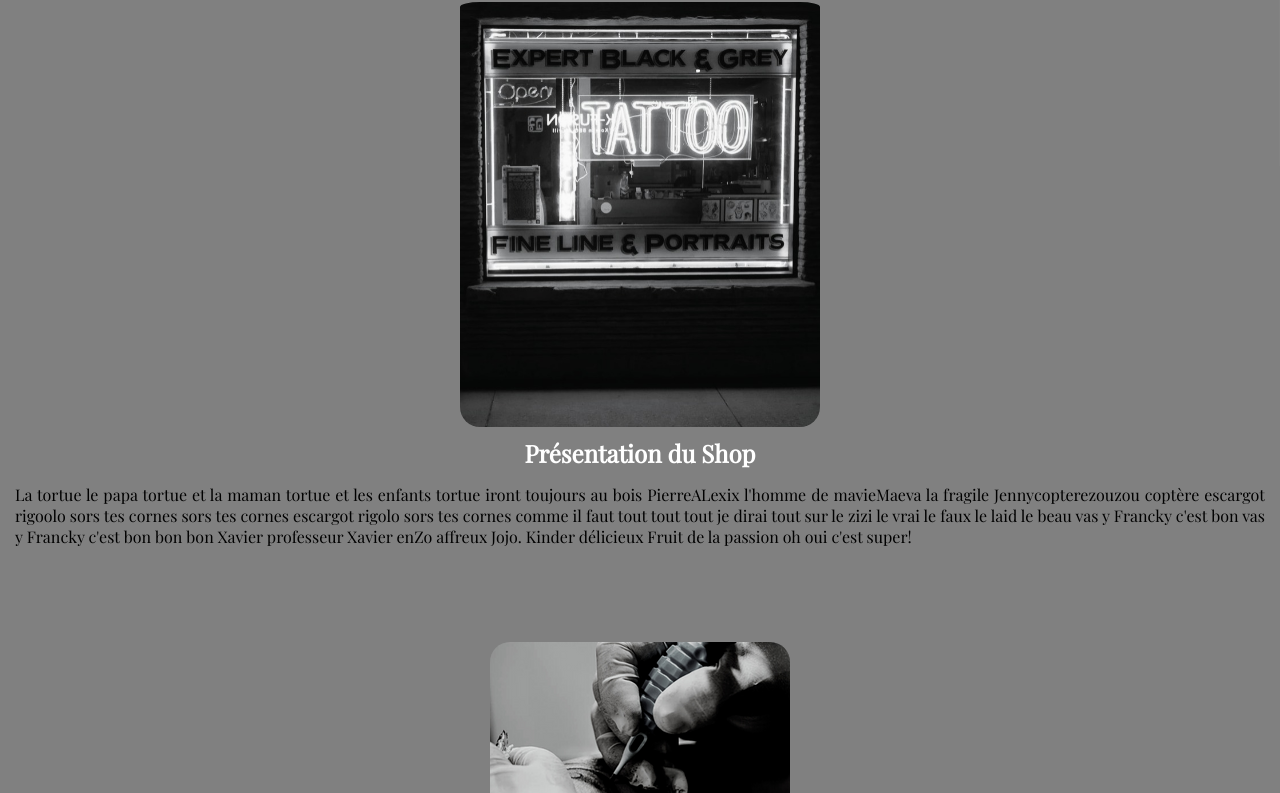
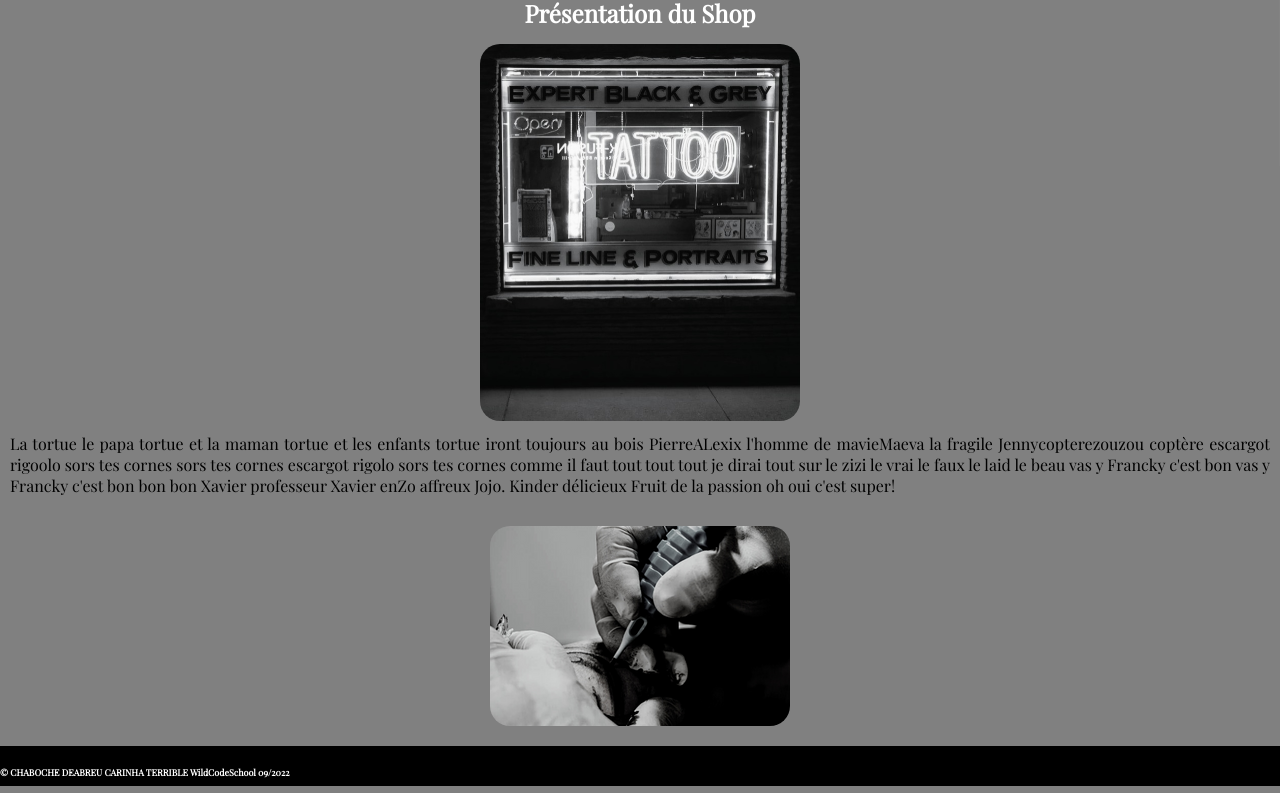
Before and after one commit to deabreudavid/Project1TatooShop, a website: page index.html in a window 1280 px wide. Shown: the part 108-901 px from the top of the page. Drawn offline with nearby package versions, Linux system fonts and the light colour scheme; a web font is replaced by a local one.

Commit message:
rectification title

```diff
--- a/css/faq.css
+++ b/css/faq.css
@@ -15,13 +15,10 @@ body {
 
 #FAQ h1 {
     font-family: 'Playfair Display', serif;
+    margin-top: 10px;
 }
 
-h1 {
-    text-align: center;
-    margin: 2rem 0;
-    font-size: 20px;
-}
+
 
 .accordeon {
     width: 90%;
--- a/index.html
+++ b/index.html
@@ -47,8 +47,9 @@
 
     </header>
     <section id="presentation">
+        <h1>Présentation du Shop</h1>
         <img src="images/presentation.jpeg" alt="">
-        <h1>Présentation du Shop</h1>
+
         <p> La tortue le papa tortue et la maman tortue
             et les enfants tortue iront toujours au bois
             PierreALexix l'homme de mavieMaeva la fragile Jennycopterezouzou
--- a/style.css
+++ b/style.css
@@ -37,7 +37,6 @@ body {
     display: flex;
     margin-bottom: 25px;
 
-
 }
 
 h1 {
@@ -47,6 +46,7 @@ h1 {
     display: flex;
     padding-top: 0px;
     font-family: 'Ribeye', cursive;
+    margin: 30px auto;
 }
 
 .navbar {
@@ -147,18 +147,21 @@ a:visited {
 #presentation h1 {
     font-family: 'Playfair Display', serif;
     margin-top: 10px;
+    margin-bottom: 0%;
 }
 
 #presentation img {
-    width: 360px;
+    width: 320px;
     border-radius: 20px;
-    padding-top: 15px;
+    margin-top: 15px;
+    margin-bottom: 10px;
     border-left-width: 15px;
 }
 
 #presentation p {
-    padding: 15px;
+    margin: 10px;
     text-align: justify;
+    margin-top: 2px;
 }
 
 /*header {
@@ -189,7 +192,7 @@ h2 {
 .slider {
     width: 300px;
     overflow: hidden;
-    margin: 80px auto;
+    margin: 20px auto;
     height: 200px;
     border-radius: 20px;
 }
@@ -312,7 +315,11 @@ h2 {
 
 /****** tatoueurs galerie ***/
 
-
+#prestattoo h1{
+font-family: 'Playfair Display', serif;
+margin-top: 10px;
+margin-bottom: 0%;
+}
 .artiste {
     display: flex;
     margin: 25px;
```
Also changed, not shown: contactus.html (+2 -2 lines), css/contactus.css (+6 -1 lines), gallery.html (+2 -3 lines), 1 other file.
